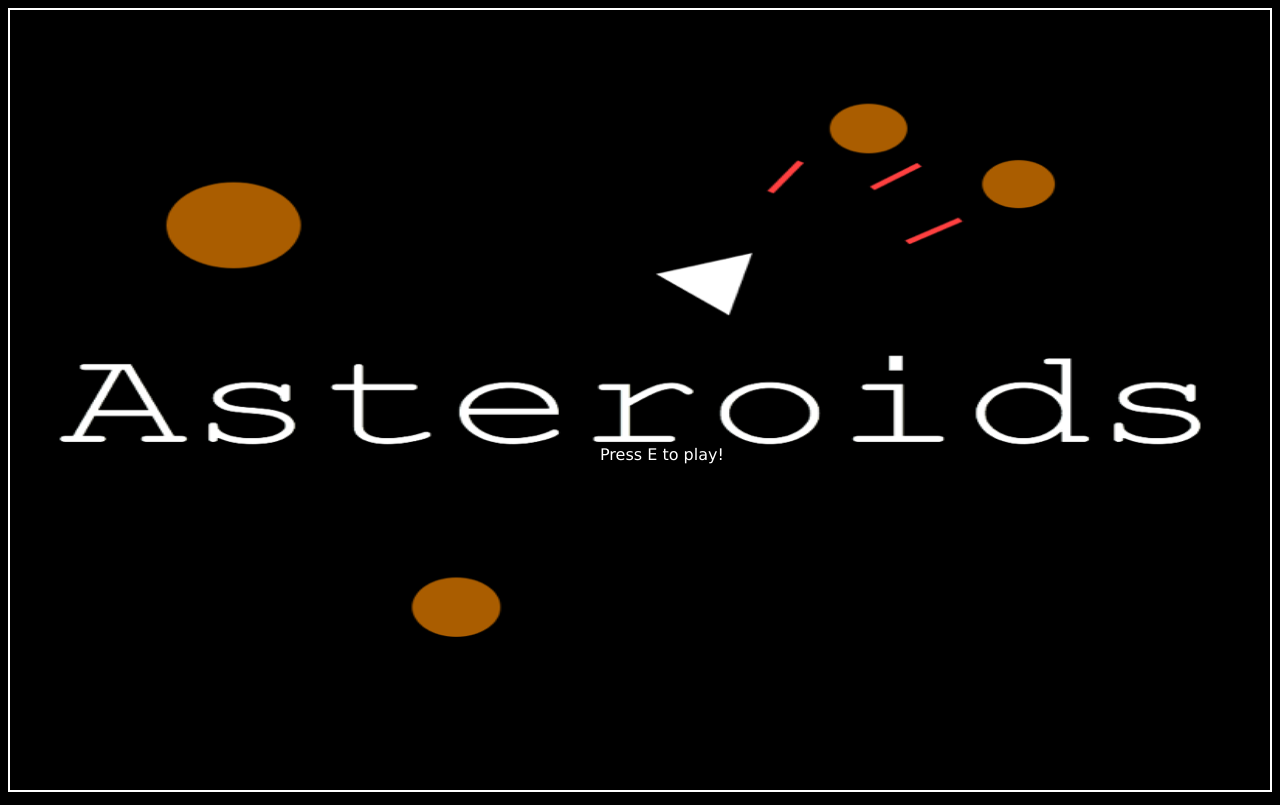
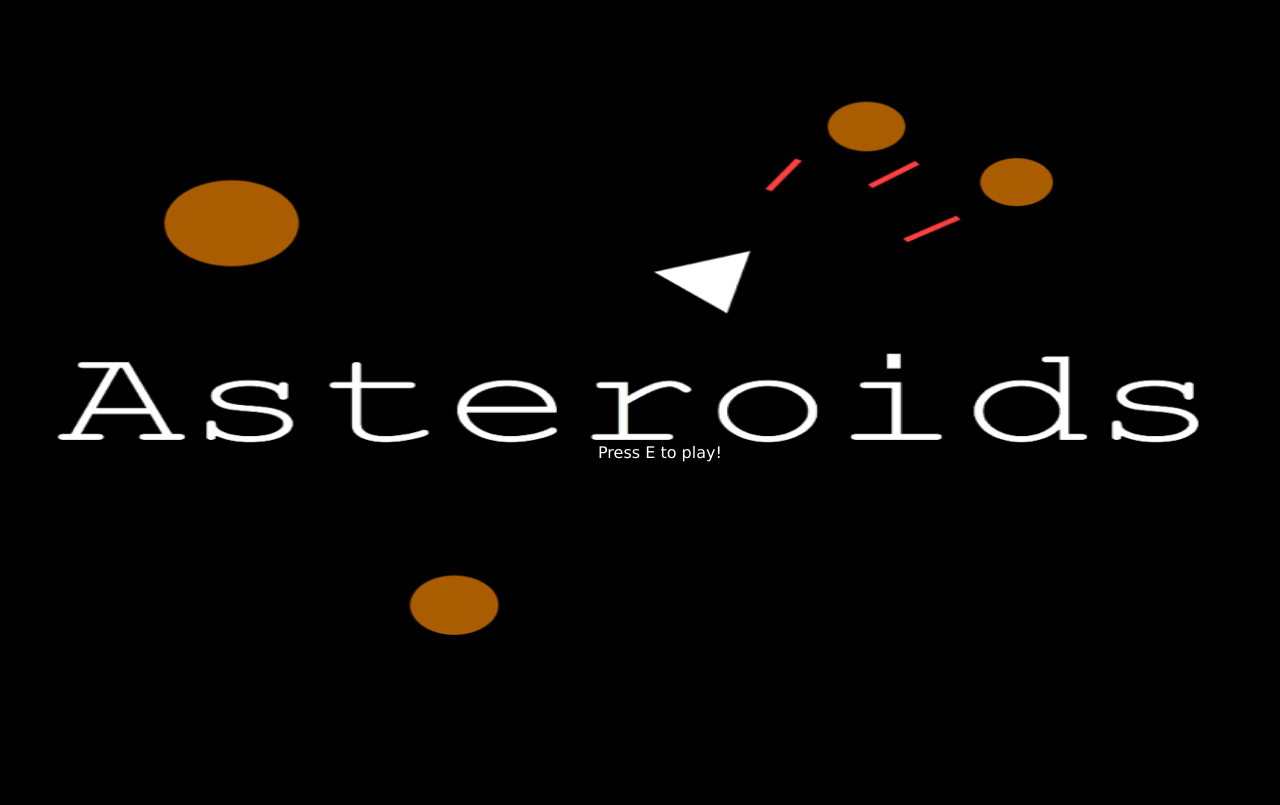
Before and after one commit to redemptive/js-asteroids, a plain HTML site: page index.html in a window 1280 px wide. Drawn offline with nearby package versions, Linux system fonts and the light colour scheme.

Commit message:
Removed the canvas border so the browser scrollbar doesn't come up

```diff
--- a/css/index.css
+++ b/css/index.css
@@ -3,7 +3,3 @@ body {
 	background-color: #000000;
 	color: #FFFFFF;
 }
-
-canvas {
-	border: 2px solid #FFFFFF;
-}
```
